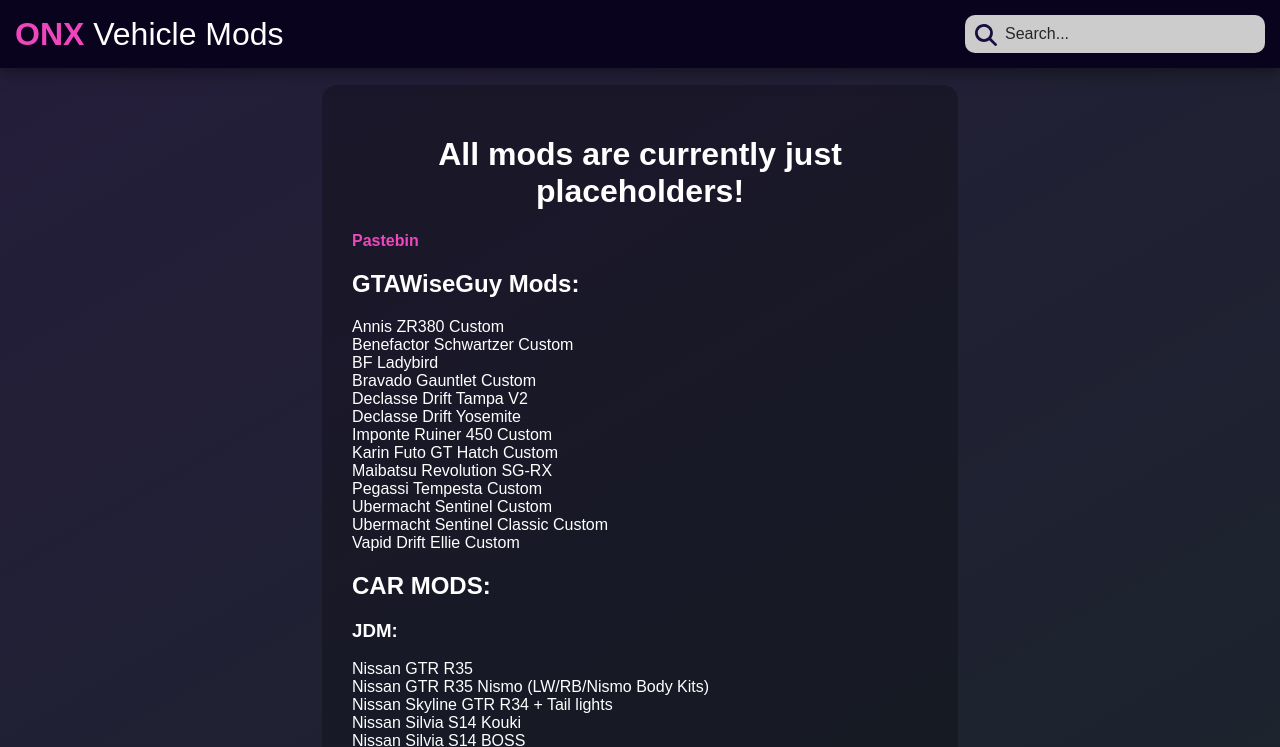
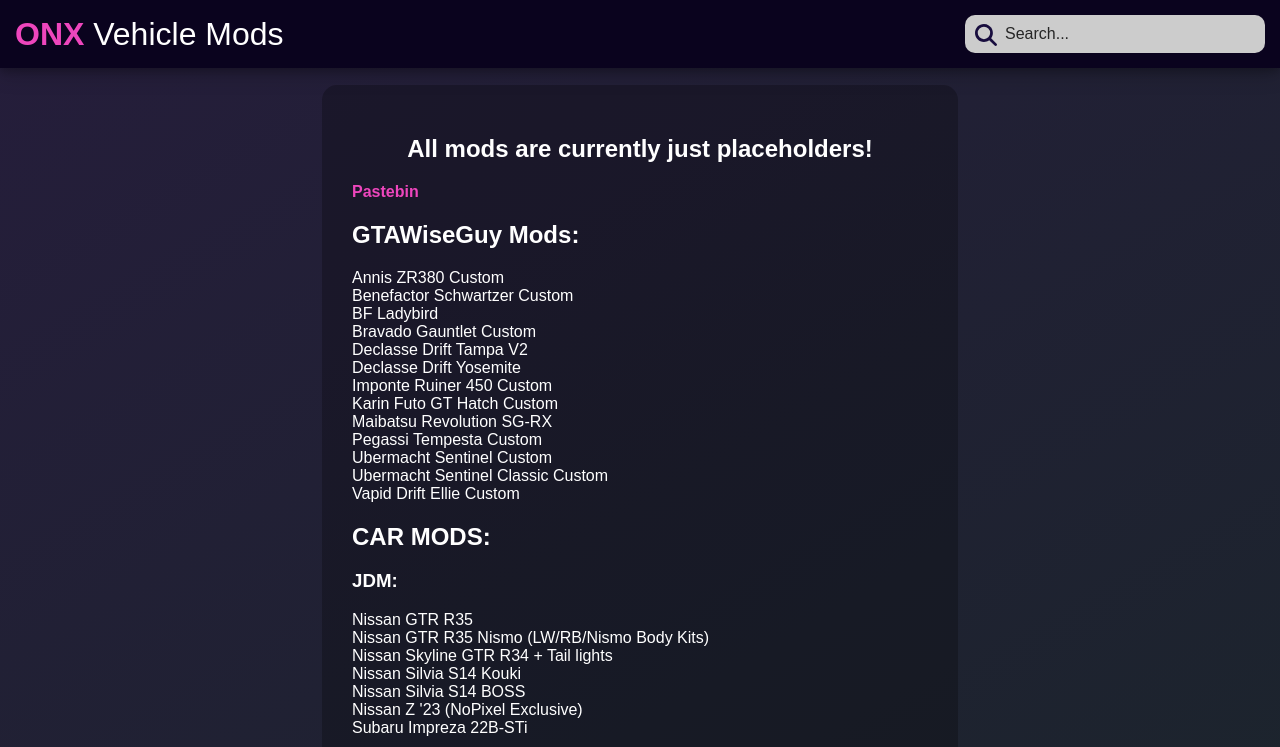
Before and after one commit to yungsamd17/onx-carmods, a plain HTML site: page index.html in a window 1280 px wide. Shown: the top 747 px of the page. Drawn offline with Linux system fonts and the light colour scheme.

Commit message:
:wrench: Update index.html

```diff
--- a/index.html
+++ b/index.html
@@ -3,7 +3,7 @@
 <head>
   <meta charset="UTF-8"/>
   <meta name="viewport" content="width=device-width, initial-scale=1.0"/>
-  <title>ONX Vehicle Mods</title>
+  <title>ONX.GG Vehicle Mods</title>
   <link rel="icon" type="image/png" href="https://static.onx.gg/icons/favicon.ico" sizes="32x32">
   <link rel="stylesheet" href="https://cdnjs.cloudflare.com/ajax/libs/font-awesome/6.0.0-beta3/css/all.min.css">
   <link rel="stylesheet" href="_public/main.css"/>
@@ -27,8 +27,8 @@
 <div class="row">
   <div class="centercolumn">
     <div class="card">
+      <h2 style="text-align: center; ">All mods are currently just placeholders!</h2>
       <span id="searchResultsMessage"></span>
-      <h1 style="text-align: center; ">All mods are currently just placeholders!</h1>
       <a href="https://pastebin.com" class="link1" target="_blank" title="Current ONX Vehicle Mods | Pastebin">Pastebin</a>
       <h2><a href="https://www.gta5-mods.com/users/GTAWiseGuy" class="link2" title="GTAWiseGuy's gta5-mods Profile">GTAWiseGuy</a> Mods:</h2>
       <ul id="modList">
```
